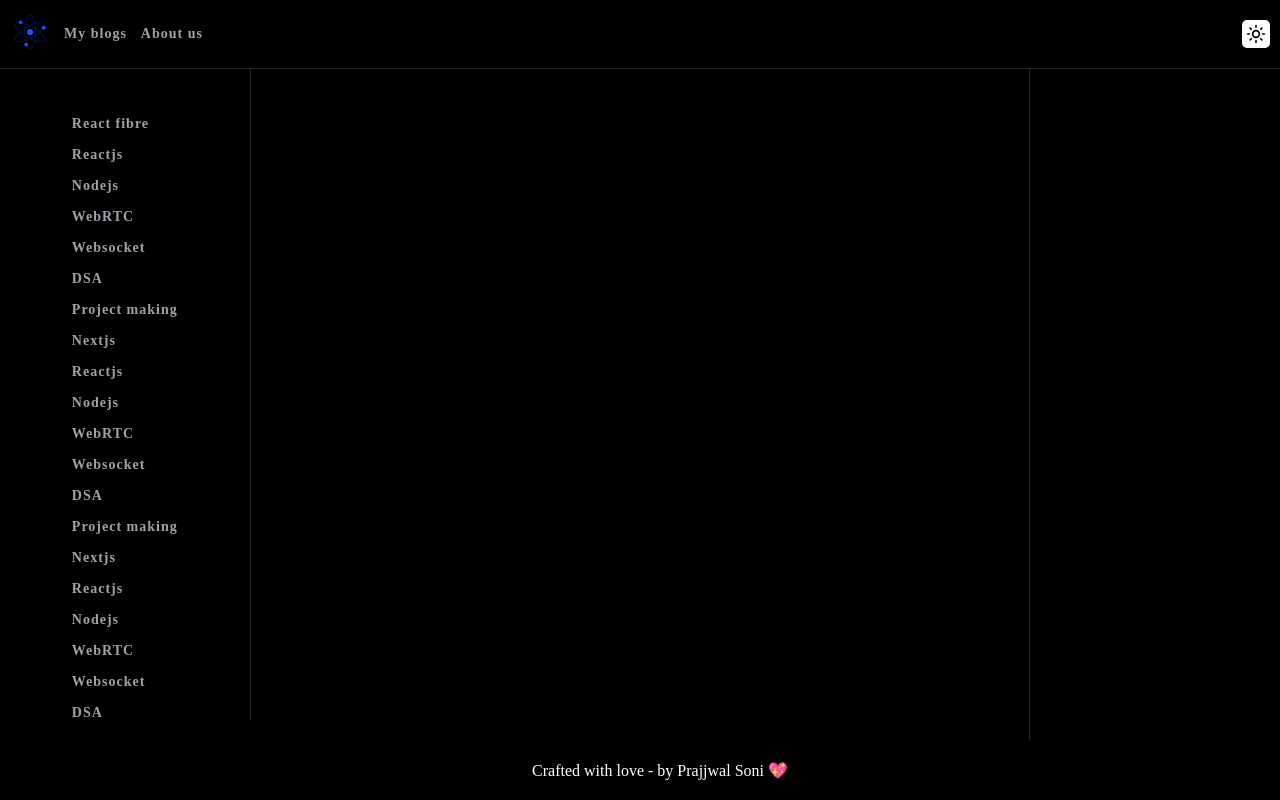
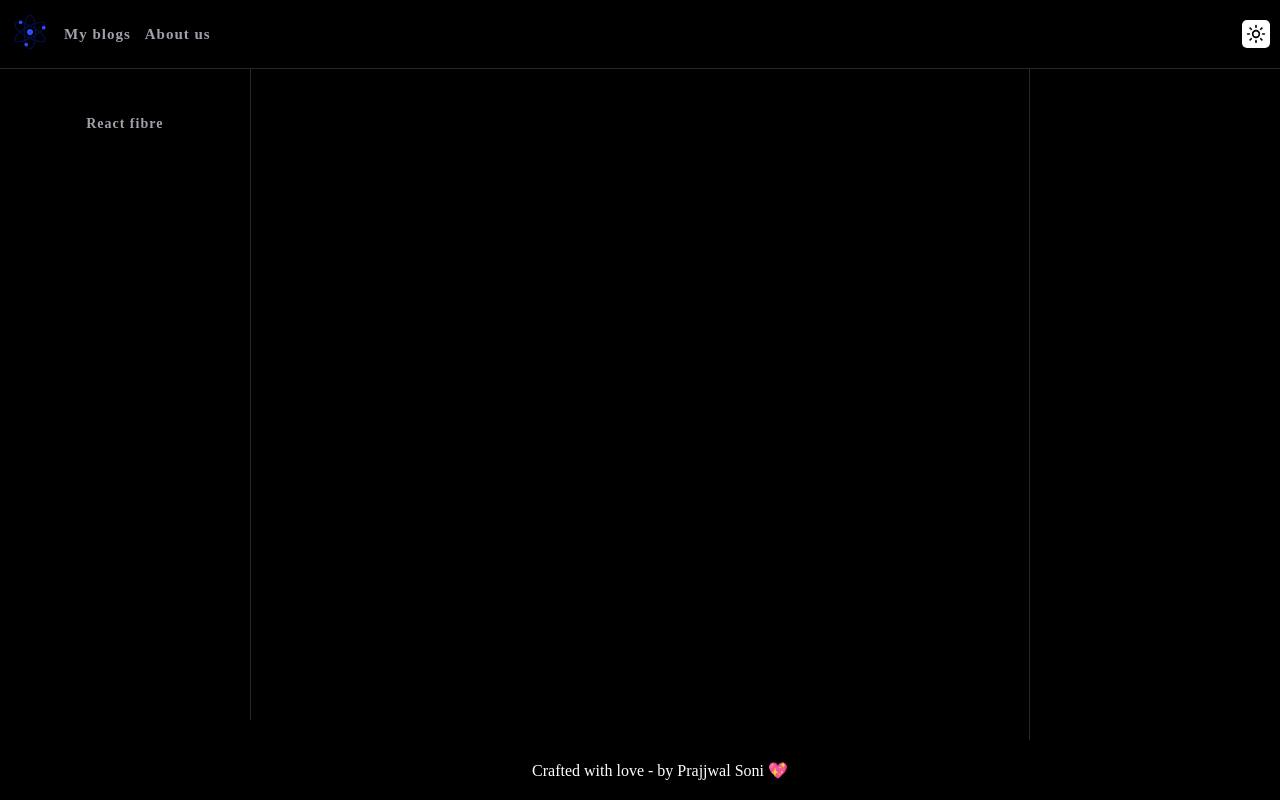
Before and after one commit to prajjwalhacker/beautiful-layout, a Next.js app: page /dashboard/1 in a window 1280 px wide. Built offline with nearby package versions, Linux system fonts and the light colour scheme.

Commit message:
nav chages

```diff
--- a/src/app/dashboard/[id]/page.tsx
+++ b/src/app/dashboard/[id]/page.tsx
@@ -16,88 +16,7 @@ function Dashboard() {
   const topicsArr = [
       {
          name: "React fibre"
-      },
-      {
-         name: "Reactjs"
-      },
-      {
-        name: "Nodejs"
-     },
-     {
-        name: "WebRTC"
-     },
-     {
-      name: "Websocket"
-     },
-     {
-      name: "DSA"
-     },
-     {
-      name: "Project making"
-     },{
-      name: "Nextjs"
-   },
-   {
-      name: "Reactjs"
-   },
-   {
-     name: "Nodejs"
-  },
-  {
-     name: "WebRTC"
-  },
-  {
-   name: "Websocket"
-  },
-  {
-   name: "DSA"
-  },
-  {
-   name: "Project making"
-  }
-  ,
-  {
-    name: "Nextjs"
- },
- {
-    name: "Reactjs"
- },
- {
-   name: "Nodejs"
-},
-{
-   name: "WebRTC"
-},
-{
- name: "Websocket"
-},
-{
- name: "DSA"
-},
-{
- name: "Project making"
-},{
- name: "Nextjs"
-},
-{
- name: "Reactjs"
-},
-{
-name: "Nodejs"
-},
-{
-name: "WebRTC"
-},
-{
-name: "Websocket"
-},
-{
-name: "DSA"
-},
-{
-name: "Project making"
-}
-,
+      }
   ]
 
   return (
--- a/src/app/styles/_navbar.scss
+++ b/src/app/styles/_navbar.scss
@@ -18,7 +18,7 @@
         color: hsl(var(--muted-foreground));
         font-weight: bold; /* Bold for emphasis */
         text-decoration: none; /* Remove underline */
-        font-size: 14px;
+        font-size: 15px;
         letter-spacing: 1px; /* Small spacing for elegance */
         transition: color 0.3s; /* Smooth color transition */
         cursor: pointer;
```
